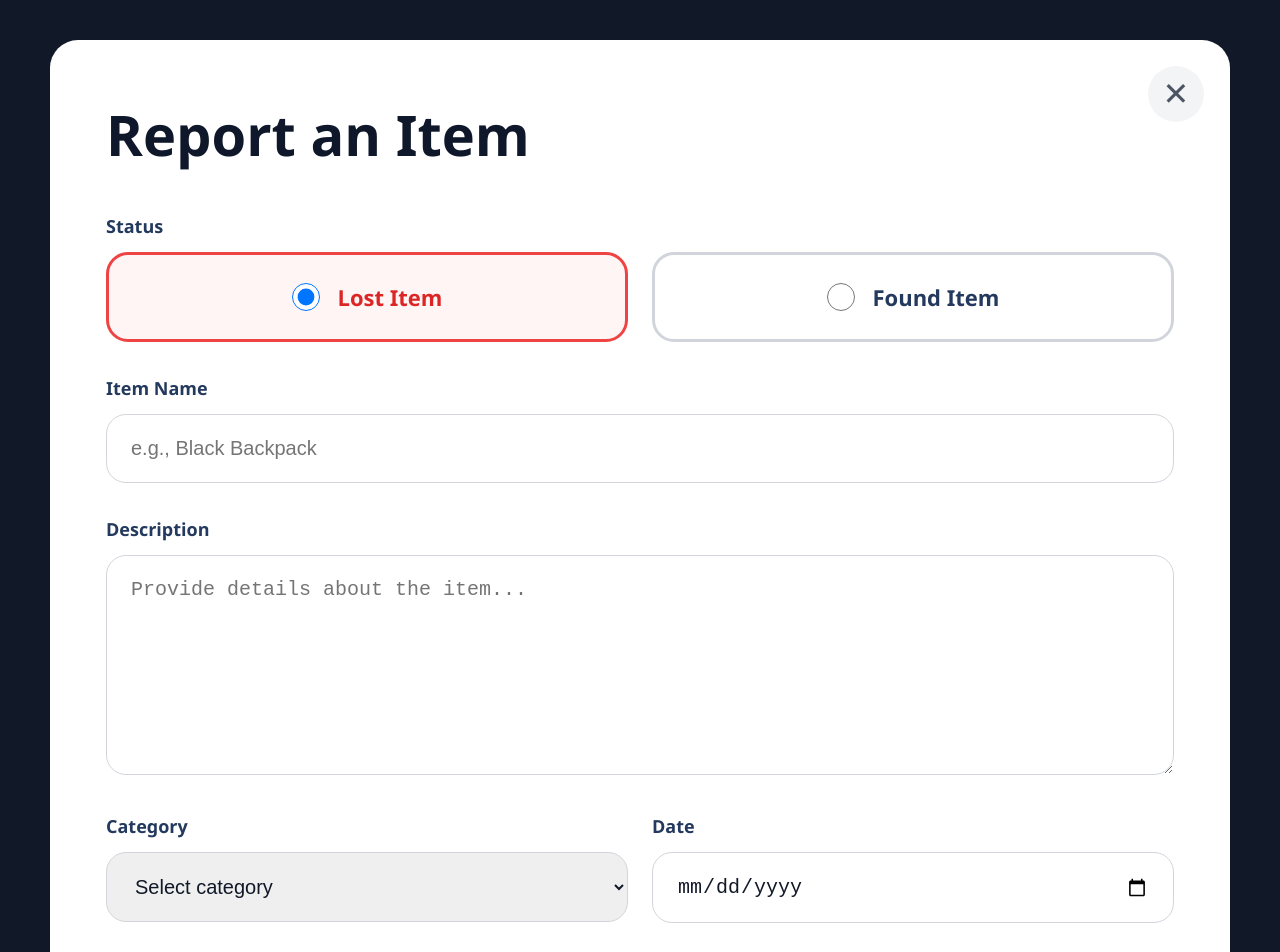
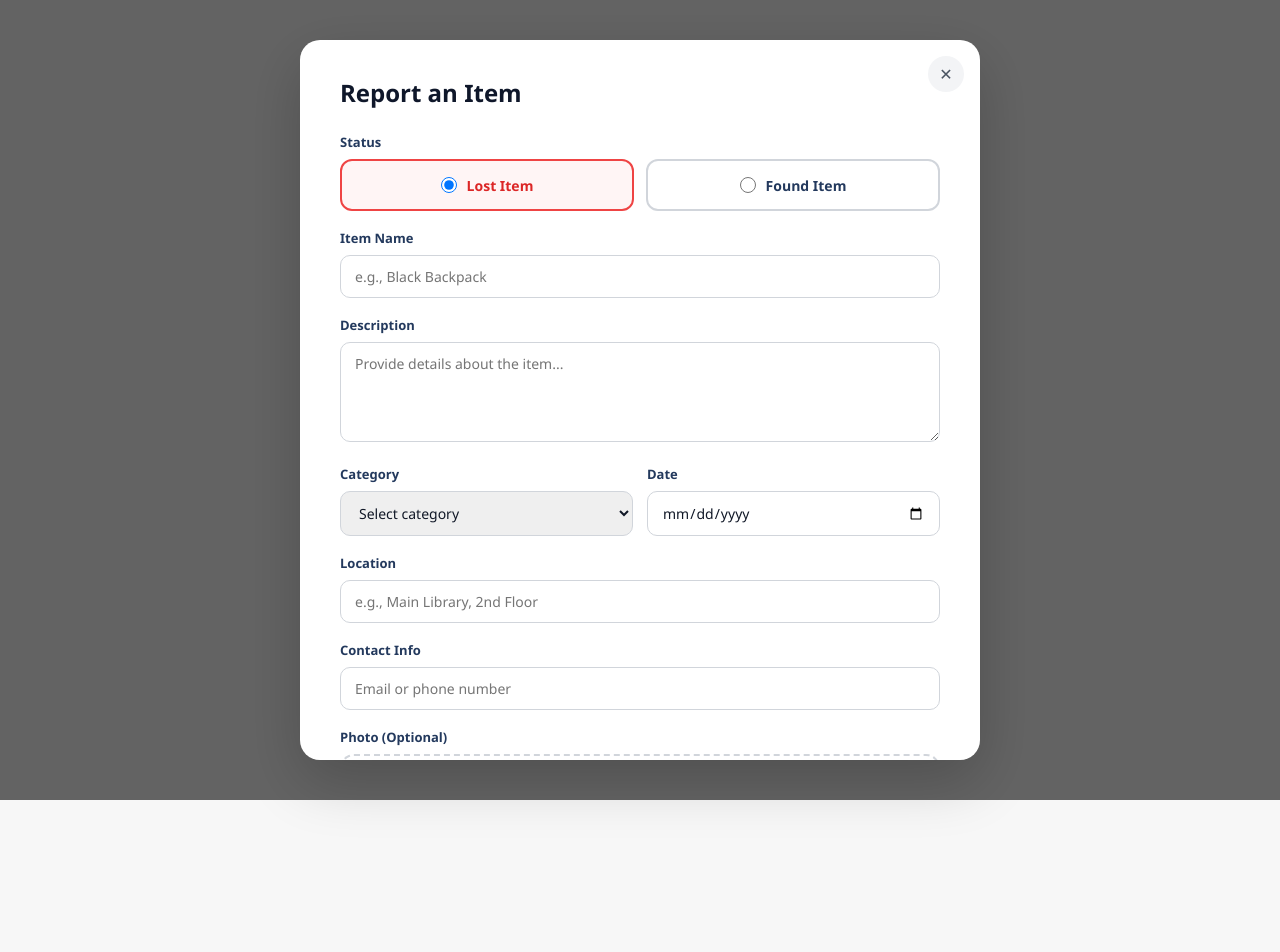
Before and after one commit to charlenechch/Lost-and-Found, a React (Vite) app in the folder Frontend/: page /report in a window 1280 px wide. Shown: the top 952 px of the page. After the commit the page ends 800 px from the top, so only its background shows below. Built offline with nearby package versions, Linux system fonts and the light colour scheme; no server answers.

Commit message:
charlene add

```diff
--- a/Frontend/src/App.css
+++ b/Frontend/src/App.css
@@ -33,19 +33,32 @@ h1, h2, h3, p { margin: 0; font-weight: inherit; }
   align-items: center;
   justify-content: space-between;
   padding: 0 2rem;
-  height: 90px;
-  box-shadow: 0 2px 0 #e53e3e;
+  height: 95px;
+  box-shadow: 0 5px 0 #e53e3e;
   position: sticky;
-  top: 0;
+  top: 10;
   z-index: 100;
 }
-.brand-title { color: #fff; font-size: 2.5rem; font-weight: 700; }
-.brand-sub   { color: #fff; font-size: 0.80rem; margin-top: 2px; }
+
+.brand-title {
+  color: #fff;
+  font-size: 2rem;
+  font-weight: 700;
+  margin-left: 50px;
+}
+
+.brand-sub   {
+  color: #fff;
+  font-size: 0.80rem;
+  margin-top: 2px;
+  margin-left: 50px;
+}
+
 .btn-report {
   display: flex;
   align-items: center;
   gap: 6px;
-  background: #e53e3e;
+  background: #df2b2b;
   color: #fff;
   border: none;
   border-radius: 8px;
@@ -55,35 +68,45 @@ h1, h2, h3, p { margin: 0; font-weight: inherit; }
   cursor: pointer;
   transition: background 0.2s;
 }
-.btn-report:hover { background: #c53030; }
+
+.btn-report:hover {
+  background: #c53030;
+}
 
 .main { max-width: 1200px; margin: 0 auto; padding: 2rem 1.5rem; }
 
-.tab-row     { display: flex; justify-content: center; margin-bottom: 2rem; }
+.tab-row     {
+  display: flex;
+  justify-content: center;
+  margin-bottom: 2rem;
+}
+
 .tab-switcher {
   display: flex;
   background: #fff;
   border-radius: 16px;
-  padding: 6px;
+  padding: 4px;
   box-shadow: 0 1px 4px rgba(0,0,0,0.08);
   gap: 4px;
 }
+
 .tab-btn {
   display: flex;
   align-items: center;
   gap: 8px;
-  padding: 15px 25px;
+  padding: 10px 18px;
   border: none;
   border-radius: 12px;
-  font-size: 1rem;
-  font-weight: 1000;
+  font-size: 0.9rem;
+  font-weight: 900;
   cursor: pointer;
   background: transparent;
   color: #444;
   transition: background 0.2s, color 0.2s;
 }
-.tab-btn.active-lost  { background: #e53e3e; color: #fff; }
-.tab-btn.active-found { background: #276749; color: #fff; }
+
+.tab-btn.active-lost  { background: #e03333; color: #fff; }
+.tab-btn.active-found { background: #3a996d; color: #fff; }
 .tab-btn.active_returned { background: #63a7b2; color: #fff; }
 
 .tab-badge {
@@ -108,9 +131,10 @@ h1, h2, h3, p { margin: 0; font-weight: inherit; }
   max-width: 700px;
   margin: 0 auto 2.5rem;
 }
+
 .search-input {
   width: 100%;
-  padding: 17px 50px 17px 45px;
+  padding: 15px 50px 17px 45px;
   border: 1.5px solid #ddd;
   border-radius: 16px;
   font-size: 0.95rem;
@@ -118,6 +142,7 @@ h1, h2, h3, p { margin: 0; font-weight: inherit; }
   outline: none;
   transition: border-color 0.2s;
 }
+
 .search-input:focus { border-color: #aaa; }
 .search-icon {
   position: absolute;
@@ -131,9 +156,11 @@ h1, h2, h3, p { margin: 0; font-weight: inherit; }
 
 .items-grid {
   display: grid;
-  grid-template-columns: repeat(auto-fill, minmax(300px, 1fr));
+  grid-template-columns: repeat(auto-fill, minmax(280px, 0.8fr));
   gap: 1.5rem;
+  align-items: start;
 }
+
 .no-results {
   grid-column: 1 / -1;
   text-align: center;
@@ -154,7 +181,7 @@ h1, h2, h3, p { margin: 0; font-weight: inherit; }
   transform: translateY(-3px);
   box-shadow: 0 6px 20px rgba(0,0,0,0.12);
 }
-.card-img-wrap { position: relative; height: 220px; overflow: hidden; background: #eee; }
+.card-img-wrap { position: relative; height: 170px; overflow: hidden; background: #eee; }
 .card-img      { width: 100%; height: 100%; object-fit: cover; display: block; transition: transform 0.3s; }
 .card:hover .card-img { transform: scale(1.04); }
 
@@ -172,9 +199,15 @@ h1, h2, h3, p { margin: 0; font-weight: inherit; }
 .status-badge.found { background: #2f855a; }
 .status-badge.returned { background: #4682a2; }
 
-.card-body  { padding: 1rem 1.25rem 1.25rem; }
+.card-body {
+  padding: 1rem 1.25rem 1.25rem;
+  display: flex;
+  flex-direction: column;
+}
+
 .card-title { font-size: 1.25rem; font-weight: 700; margin-bottom: 6px; }
-.card-desc  {
+
+.card-desc {
   font-size: 0.85rem;
   color: #676565;
   line-height: 1.5;
@@ -184,6 +217,7 @@ h1, h2, h3, p { margin: 0; font-weight: inherit; }
   -webkit-box-orient: vertical;
   overflow: hidden;
   font-weight: 700;
+  min-height: 2.5rem;
 }
 
 .meta-row {
@@ -420,6 +454,7 @@ h1, h2, h3, p { margin: 0; font-weight: inherit; }
   color: #333;
   background: #fafafa;
   transition: border-color 0.2s;
+  margin-top: 10px;
 }
 .claim-input:focus { border-color: #e53e3e; background: #fff; }
 
--- a/Frontend/src/ReportPage.css
+++ b/Frontend/src/ReportPage.css
@@ -1,13 +1,19 @@
 /* ReportPage.css */
 
 .report-page {
-  min-height: 100vh;
-  background: #111827;
+  position: fixed;
+  inset: 0;
+  background: rgba(0, 0, 0, 0.6);
+  display: flex;
+  justify-content: center;
+  align-items: center;
+  z-index: 999;
+  padding: 20px;
+  backdrop-filter: blur(2px);
 }
 
 .report-overlay {
-  min-height: 100vh;
-  padding: 40px;
+  width: 100%;
   display: flex;
   justify-content: center;
   align-items: center;
@@ -15,27 +21,33 @@
 
 .report-container {
   width: 100%;
-  max-width: 1180px;
+  max-width: 680px;
+  max-height: 90vh;
+  overflow-y: auto;
   background: white;
-  border-radius: 28px;
-  padding: 56px;
+  border-radius: 20px;
+  padding: 36px 40px;
   position: relative;
   box-sizing: border-box;
+  box-shadow: 0 20px 60px rgba(0, 0, 0, 0.2);
 }
 
 .close-btn {
   position: absolute;
-  top: 26px;
-  right: 26px;
-  width: 56px;
-  height: 56px;
+  top: 16px;
+  right: 16px;
+  width: 36px;
+  height: 36px;
   border: none;
   border-radius: 50%;
   background: #f3f4f6;
-  font-size: 32px;
+  font-size: 16px;
   color: #4b5563;
   cursor: pointer;
   transition: 0.2s;
+  display: flex;
+  align-items: center;
+  justify-content: center;
 }
 
 .close-btn:hover {
@@ -43,39 +55,39 @@
 }
 
 .report-title {
-  font-size: 56px;
+  font-size: 24px;
   font-weight: 700;
   color: #0f172a;
-  margin-bottom: 42px;
+  margin-bottom: 24px;
 }
 
 .form-group {
-  margin-bottom: 34px;
+  margin-bottom: 18px;
 }
 
 .form-label {
   display: block;
-  font-size: 18px;
+  font-size: 13px;
   font-weight: 700;
   color: #23395d;
-  margin-bottom: 14px;
+  margin-bottom: 8px;
 }
 
 .status-row {
   display: flex;
-  gap: 24px;
+  gap: 12px;
 }
 
 .status-card {
   flex: 1;
-  height: 90px;
-  border: 3px solid #d1d5db;
-  border-radius: 22px;
+  height: 52px;
+  border: 2px solid #d1d5db;
+  border-radius: 12px;
   display: flex;
   align-items: center;
   justify-content: center;
-  gap: 18px;
-  font-size: 22px;
+  gap: 10px;
+  font-size: 14px;
   font-weight: 700;
   color: #23395d;
   cursor: pointer;
@@ -83,8 +95,8 @@
 }
 
 .status-card input {
-  width: 28px;
-  height: 28px;
+  width: 16px;
+  height: 16px;
 }
 
 .active-lost {
@@ -103,43 +115,46 @@ input,
 textarea,
 select {
   width: 100%;
-  border: 1.8px solid #d1d5db;
-  border-radius: 20px;
-  padding: 22px 24px;
-  font-size: 20px;
+  border: 1.5px solid #d1d5db;
+  border-radius: 10px;
+  padding: 11px 14px;
+  font-size: 14px;
   outline: none;
   box-sizing: border-box;
   transition: 0.2s;
   color: #111827;
+  font-family: inherit;
 }
 
 input:focus,
 textarea:focus,
 select:focus {
   border-color: #ef4444;
+  box-shadow: 0 0 0 3px rgba(239, 68, 68, 0.08);
 }
 
 textarea {
-  min-height: 220px;
+  min-height: 100px;
   resize: vertical;
 }
 
 .double-row {
   display: grid;
   grid-template-columns: 1fr 1fr;
-  gap: 24px;
+  gap: 14px;
 }
 
 .upload-box {
-  border: 3px dashed #d1d5db;
-  border-radius: 26px;
-  min-height: 260px;
+  border: 2px dashed #d1d5db;
+  border-radius: 14px;
+  min-height: 120px;
   display: flex;
   flex-direction: column;
   justify-content: center;
   align-items: center;
   cursor: pointer;
   transition: 0.2s;
+  gap: 6px;
 }
 
 .upload-box:hover {
@@ -148,70 +163,161 @@ textarea {
 }
 
 .upload-icon {
-  width: 86px;
-  height: 86px;
+  width: 44px;
+  height: 44px;
   border-radius: 50%;
   background: #fee2e2;
   display: flex;
   align-items: center;
   justify-content: center;
-  font-size: 42px;
   color: #ef4444;
-  margin-bottom: 18px;
+}
+
+.upload-icon svg {
+  width: 22px;
+  height: 22px;
 }
 
 .upload-box h3 {
-  font-size: 32px;
-  font-weight: 700;
+  font-size: 14px;
+  font-weight: 600;
   color: #23395d;
-  margin-bottom: 10px;
 }
 
 .upload-box p {
-  font-size: 22px;
+  font-size: 12px;
   color: #94a3b8;
 }
 
 .submit-btn {
   width: 100%;
-  height: 86px;
+  height: 48px;
   border: none;
-  border-radius: 24px;
-  background: #ff000f;
+  border-radius: 12px;
+  background: #e53e3e;
   color: white;
-  font-size: 32px;
+  font-size: 15px;
   font-weight: 700;
   cursor: pointer;
   transition: 0.2s;
-  margin-top: 10px;
+  margin-top: 8px;
+  font-family: inherit;
 }
 
 .submit-btn:hover {
-  background: #e0000d;
+  background: #c53030;
+  transform: translateY(-1px);
 }
 
-@media (max-width: 900px) {
+.submit-btn:disabled {
+  opacity: 0.6;
+  cursor: not-allowed;
+  transform: none;
+}
 
+/* Success Modal */
+.success-overlay {
+  position: fixed;
+  inset: 0;
+  background: rgba(0, 0, 0, 0.6);
+  display: flex;
+  justify-content: center;
+  align-items: center;
+  z-index: 1000;
+  padding: 20px;
+  backdrop-filter: blur(2px);
+}
+
+.success-modal {
+  background: white;
+  border-radius: 20px;
+  padding: 40px 36px;
+  max-width: 420px;
+  width: 100%;
+  text-align: center;
+  box-shadow: 0 20px 60px rgba(0, 0, 0, 0.2);
+  display: flex;
+  flex-direction: column;
+  align-items: center;
+  gap: 12px;
+}
+
+.success-icon {
+  font-size: 3rem;
+  margin-bottom: 4px;
+}
+
+.success-title {
+  font-size: 1.4rem;
+  font-weight: 800;
+  color: #111;
+}
+
+.success-subtitle {
+  font-size: 0.88rem;
+  color: #666;
+  line-height: 1.5;
+}
+
+.success-code-box {
+  background: #f3f4f6;
+  border-radius: 12px;
+  padding: 16px 24px;
+  width: 100%;
+  margin: 4px 0;
+}
+
+.success-code-label {
+  font-size: 0.78rem;
+  color: #888;
+  font-weight: 600;
+  margin-bottom: 6px;
+}
+
+.success-code {
+  font-size: 1.8rem;
+  font-weight: 800;
+  letter-spacing: 4px;
+  color: #e53e3e;
+  font-family: monospace;
+}
+
+.success-warning {
+  font-size: 0.82rem;
+  color: #e53e3e;
+  font-weight: 600;
+  background: #fff5f5;
+  border-radius: 8px;
+  padding: 10px 14px;
+  width: 100%;
+  box-sizing: border-box;
+}
+
+.success-btn {
+  width: 100%;
+  height: 46px;
+  border: none;
+  border-radius: 12px;
+  background: #e53e3e;
+  color: white;
+  font-size: 15px;
+  font-weight: 700;
+  cursor: pointer;
+  transition: 0.2s;
+  font-family: inherit;
+  margin-top: 4px;
+}
+
+.success-btn:hover {
+  background: #c53030;
+}
+
+@media (max-width: 600px) {
   .report-container {
-    padding: 32px;
-  }
-
-  .report-title {
-    font-size: 40px;
-  }
-
-  .status-row {
-    flex-direction: column;
+    padding: 24px 20px;
   }
 
   .double-row {
     grid-template-columns: 1fr;
   }
-
-  .submit-btn {
-        display: flex;
-        align-items: center;
-        justify-content: center;
-        gap: 14px;
-   }
 }
--- a/Frontend/src/ReportPage.tsx
+++ b/Frontend/src/ReportPage.tsx
@@ -5,7 +5,7 @@ import { useNavigate } from "react-router-dom";
 import axios from "axios";
 import "./ReportPage.css";
 
-export default function ReportPage() {
+export default function ReportPage({ onClose }: { onClose?: () => void }) {
   const navigate = useNavigate();
 
   const [status, setStatus] = useState("lost");
@@ -18,23 +18,21 @@ export default function ReportPage() {
   const [photo, setPhoto] = useState<File | null>(null);
   const [loading, setLoading] = useState(false);
   const [error, setError] = useState("");
+  const [submittedCode, setSubmittedCode] = useState<string | null>(null);
 
   const API_URL = import.meta.env.VITE_API_URL || 'http://localhost:5000';
 
-  // Handle file selection
   const handleFileChange = (e: React.ChangeEvent<HTMLInputElement>) => {
     if (e.target.files && e.target.files[0]) {
       setPhoto(e.target.files[0]);
     }
   };
 
-  // Use standard event type without React's deprecated types
   const handleSubmit = async (e: React.SyntheticEvent<HTMLFormElement>) => {
     e.preventDefault();
     setLoading(true);
     setError("");
 
-    // CREATE FORMDATA
     const formData = new FormData();
     formData.append("status", status);
     formData.append("itemName", itemName);
@@ -43,29 +41,48 @@ export default function ReportPage() {
     formData.append("date", date);
     formData.append("location", location);
     formData.append("contact", contact);
-    if (photo) {
-      formData.append("photo", photo);
-    }
+    if (photo) formData.append("photo", photo);
 
     try {
-      // Make API call with FormData
       const response = await axios.post(`${API_URL}/items`, formData, {
-        headers: {
-          "Content-Type": "multipart/form-data",
-        },
+        headers: { "Content-Type": "multipart/form-data" },
       });
 
-      console.log("Success:", response.data);
-      alert("Report submitted successfully!");
-      navigate("/");
+      const claimcode = response.data.claimcode;
+      setSubmittedCode(claimcode || null);
     } catch (err: any) {
       console.error("Error:", err);
       setError(err.response?.data?.error || "Failed to submit report. Please try again.");
-      alert(error || "Failed to submit report");
     } finally {
       setLoading(false);
     }
   };
+
+  // Success modal
+  if (submittedCode !== null) {
+    return (
+      <div className="success-overlay">
+        <div className="success-modal">
+          <div className="success-icon">✅</div>
+          <h2 className="success-title">Report Submitted!</h2>
+          <p className="success-subtitle">Your item has been reported successfully.</p>
+
+          <div className="success-code-box">
+            <p className="success-code-label">YOUR CLAIM CODE</p>
+            <p className="success-code">{submittedCode}</p>
+          </div>
+
+          <p className="success-warning">
+            📸 Please screenshot this code! You'll need it to verify the item was returned.
+          </p>
+
+          <button className="success-btn" onClick={() => onClose ? onClose() : navigate("/")}>
+            Done
+          </button>
+        </div>
+      </div>
+    );
+  }
 
   return (
     <div className="report-page">
@@ -73,32 +90,21 @@ export default function ReportPage() {
         <div className="report-container">
 
           {/* CLOSE BUTTON */}
-          <button
-            className="close-btn"
-            onClick={() => navigate("/")}
-          >
-            ✕
-          </button>
+          <button className="close-btn" onClick={() => onClose ? onClose() : navigate("/")}>✕</button>
 
           {/* TITLE */}
           <h1 className="report-title">Report an Item</h1>
 
           {/* ERROR MESSAGE */}
-          {error && <div className="error-message" style={{color: 'red', marginBottom: '10px'}}>{error}</div>}
+          {error && <div className="error-message" style={{color: 'red', marginBottom: '10px', fontSize: '14px'}}>{error}</div>}
 
           <form onSubmit={handleSubmit}>
 
             {/* STATUS */}
             <div className="form-group">
               <label className="form-label">Status</label>
-
               <div className="status-row">
-
-                <label
-                  className={`status-card ${
-                    status === "lost" ? "active-lost" : ""
-                  }`}
-                >
+                <label className={`status-card ${status === "lost" ? "active-lost" : ""}`}>
                   <input
                     type="radio"
                     value="lost"
@@ -107,12 +113,7 @@ export default function ReportPage() {
                   />
                   <span>Lost Item</span>
                 </label>
-
-                <label
-                  className={`status-card ${
-                    status === "found" ? "active-found" : ""
-                  }`}
-                >
+                <label className={`status-card ${status === "found" ? "active-found" : ""}`}>
                   <input
                     type="radio"
                     value="found"
@@ -121,14 +122,12 @@ export default function ReportPage() {
                   />
                   <span>Found Item</span>
                 </label>
-
               </div>
             </div>
 
             {/* ITEM NAME */}
             <div className="form-group">
               <label className="form-label">Item Name</label>
-
               <input
                 type="text"
                 placeholder="e.g., Black Backpack"
@@ -141,7 +140,6 @@ export default function ReportPage() {
             {/* DESCRIPTION */}
             <div className="form-group">
               <label className="form-label">Description</label>
-
               <textarea
                 placeholder="Provide details about the item..."
                 value={description}
@@ -152,15 +150,9 @@ export default function ReportPage() {
 
             {/* CATEGORY + DATE */}
             <div className="double-row">
-
               <div className="form-group">
                 <label className="form-label">Category</label>
-
-                <select
-                  value={category}
-                  onChange={(e) => setCategory(e.target.value)}
-                  required
-                >
+                <select value={category} onChange={(e) => setCategory(e.target.value)} required>
                   <option value="">Select category</option>
                   <option>Electronics</option>
                   <option>Wallet</option>
@@ -171,10 +163,8 @@ export default function ReportPage() {
                   <option>Other</option>
                 </select>
               </div>
-
               <div className="form-group">
                 <label className="form-label">Date</label>
-
                 <input
                   type="date"
                   value={date}
@@ -182,13 +172,11 @@ export default function ReportPage() {
                   required
                 />
               </div>
-
             </div>
 
             {/* LOCATION */}
             <div className="form-group">
               <label className="form-label">Location</label>
-
               <input
                 type="text"
                 placeholder="e.g., Main Library, 2nd Floor"
@@ -201,7 +189,6 @@ export default function ReportPage() {
             {/* CONTACT */}
             <div className="form-group">
               <label className="form-label">Contact Info</label>
-
               <input
                 type="text"
                 placeholder="Email or phone number"
@@ -214,7 +201,6 @@ export default function ReportPage() {
             {/* PHOTO */}
             <div className="form-group">
               <label className="form-label">Photo (Optional)</label>
-
               <label className="upload-box">
                 <input
                   type="file"
@@ -222,25 +208,13 @@ export default function ReportPage() {
                   onChange={handleFileChange}
                   accept="image/png,image/jpeg,image/jpg"
                 />
-
                 <div className="upload-icon">
-                    <svg
-                        xmlns="http://www.w3.org/2000/svg"
-                        width="42"
-                        height="42"
-                        viewBox="0 0 24 24"
-                        fill="none"
-                        stroke="currentColor"
-                        strokeWidth="2.3"
-                        strokeLinecap="round"
-                        strokeLinejoin="round"
-                    >
-                        <path d="M21 15v4a2 2 0 0 1-2 2H5a2 2 0 0 1-2-2v-4" />
-                        <polyline points="17 8 12 3 7 8" />
-                        <line x1="12" y1="3" x2="12" y2="15" />
-                    </svg>
+                  <svg xmlns="http://www.w3.org/2000/svg" width="42" height="42" viewBox="0 0 24 24" fill="none" stroke="currentColor" strokeWidth="2.3" strokeLinecap="round" strokeLinejoin="round">
+                    <path d="M21 15v4a2 2 0 0 1-2 2H5a2 2 0 0 1-2-2v-4" />
+                    <polyline points="17 8 12 3 7 8" />
+                    <line x1="12" y1="3" x2="12" y2="15" />
+                  </svg>
                 </div>
-
                 <h3>{photo ? photo.name : "Click to upload photo"}</h3>
                 <p>PNG, JPG up to 10MB</p>
               </label>
```
Also changed, not shown: Frontend/src/App.tsx (+37 -39 lines).
